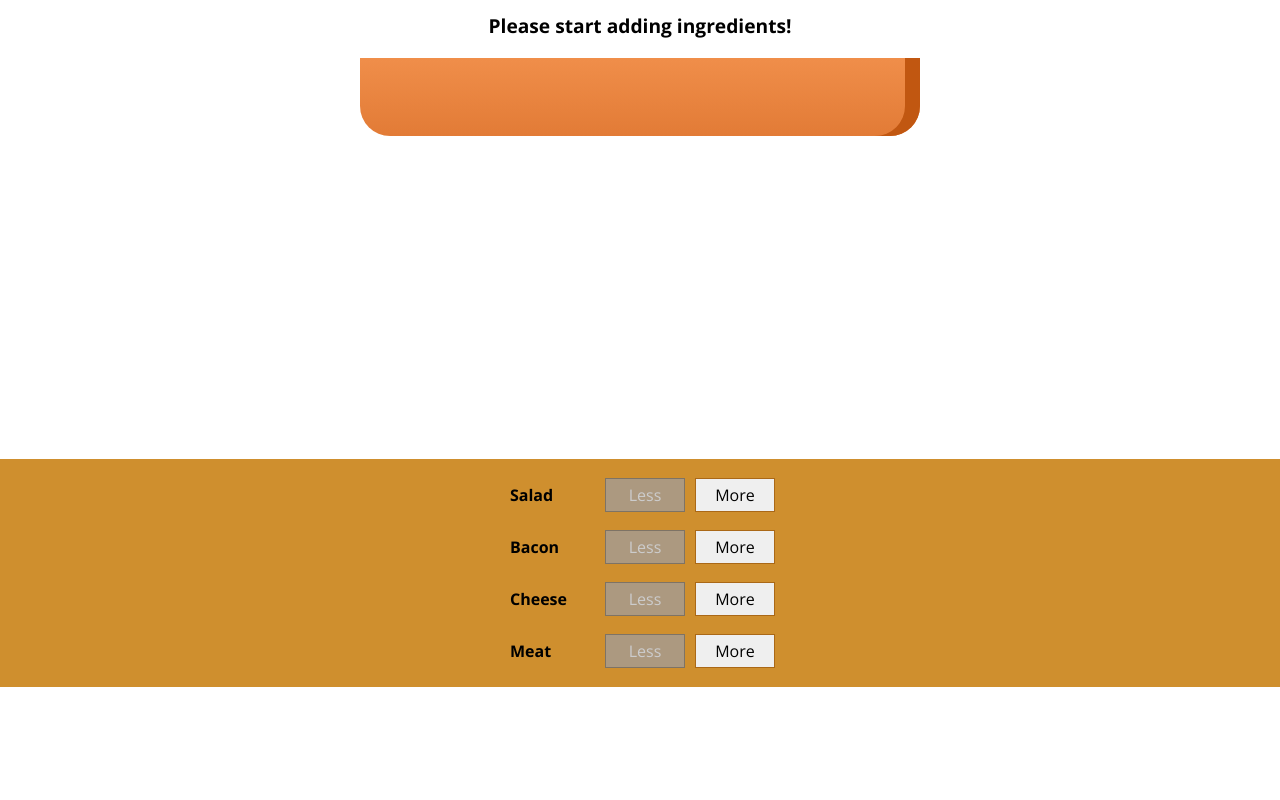
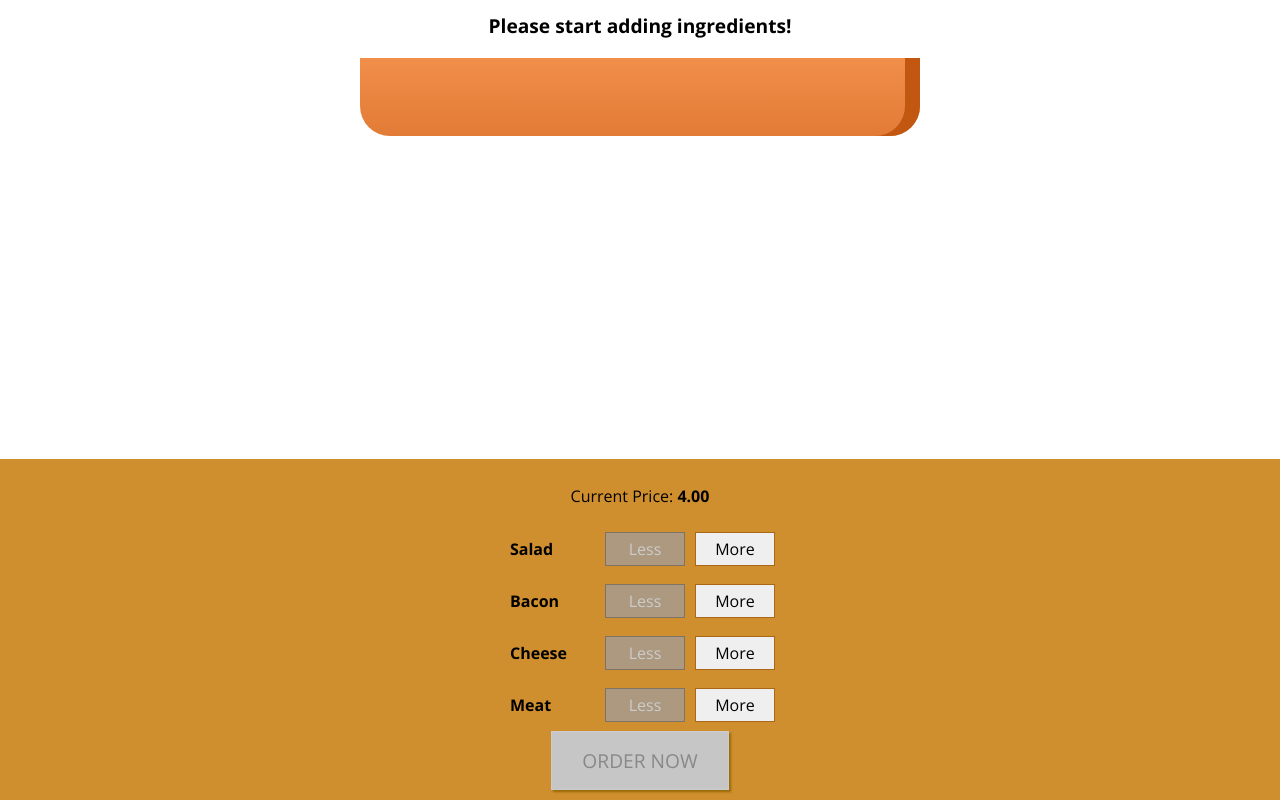
Before and after one commit to PedroCestaro/Burguer_Bilder, a React (Create React App) app in the folder Burguer/burguer-builder/: page / in a window 1280 px wide. Shown: the part 179-979 px from the top of the page. Before the commit the page ends 866 px from the top, so only its background shows below. Built offline with nearby package versions, Linux system fonts and the light colour scheme.

Commit message:
Adicionando func OrderNow

```diff
--- a/Burguer/burguer-builder/src/components/Burguer/BildControls/BuildControls.js
+++ b/Burguer/burguer-builder/src/components/Burguer/BildControls/BuildControls.js
@@ -13,6 +13,7 @@
 
 const buidControls /*Not a component, small case*/ = (props) =>(
     <div className="buildControls">
+        <p>Current Price: <strong>{props.price.toFixed(2)/*pointer to the totalPrice*/}</strong></p>
         {controls.map(crtl =>(/*foraeach control in the map*/
                 <BuildControl
                 key={crtl.label}
@@ -23,6 +24,10 @@
                 disabled = {props.disabled[crtl.type]}
                 />
             ))}
+        <button
+        className="orderButton"
+        disabled={!props.purchasable}
+        >ORDER NOW</button>
     </div>
 );/*Not a jsx file, can use parenteses*/
 
--- a/Burguer/burguer-builder/src/components/Burguer/BildControls/styles.css
+++ b/Burguer/burguer-builder/src/components/Burguer/BildControls/styles.css
@@ -8,3 +8,44 @@
     margin: auto;
     padding: 10px 0;
 }
+
+.orderButton{
+    background-color: #dad735;
+    outline: none;/*button border*/
+    cursor: pointer;
+    border: 1px solid #966909;
+    color: #966909;
+    font-family: inherit;
+    font-size: 1.2em;
+    padding: 15px 30px;
+    box-shadow: 2px 2px 2px #966909;
+}
+
+.orderButton:hover, .orderButton:active{
+    background-color: #a0db41;
+    border: 1px solid #966909;
+    color: #966909;
+}
+
+.orderButton:disabled{
+    background-color: #C7C6C6;
+    cursor: not-allowed;
+    border: 1px solid #ccc;
+    color: #888888;
+}
+
+.orderButton:not(:disabled) {
+    animation: enable 0.3s linear;
+}
+
+@keyframes enable {/*button animation*/
+    0% {
+        transform: scale(1);
+    }
+    60% {
+        transform: scale(1.1);
+    }
+    100% {
+        transform: scale(1);
+    }
+}
--- a/Burguer/burguer-builder/src/containers/BurguerBilder/BurguerBilder.js
+++ b/Burguer/burguer-builder/src/containers/BurguerBilder/BurguerBilder.js
@@ -20,7 +20,19 @@
             cheese: 0,
             meat:0
         },
-        totalPrice: 4
+        totalPrice: 4,
+        purchasable: false
+    }
+
+    updatePurchaseState(ingredients){
+        const sum = Object.keys(ingredients)/*transforming ingredient in an array again*/
+            .map(igKey =>{
+                return ingredients[igKey];
+            })
+            .reduce((sum, el)=>{
+                return sum+el;
+            },0);
+        this.setState({purchasable: sum > 0 })
     }
 
     addIngredientHandler = (type) => {
@@ -36,7 +48,7 @@
         const newPrice = oldPrice + priceAddition;
 
         this.setState({totalPrice: newPrice, ingredients: updatedIngredients})
-
+        this.updatePurchaseState(updatedIngredients);
     }
 
     removeIngredientHandler = (type) => {
@@ -55,7 +67,7 @@
         const newPrice = oldPrice - priceAddition;
 
         this.setState({totalPrice: newPrice, ingredients: updatedIngredients})
-
+        this.updatePurchaseState(updatedIngredients);
     }
 
     render() {
@@ -74,7 +86,9 @@
                     ingredientAdded={this.addIngredientHandler}
                     ingredientRemoved={this.removeIngredientHandler}
                     disabled={disabledInfo}
-              />
+                    price={this.state.totalPrice}
+                    purchasable = {this.state.purchasable}
+                    />
            </Aux>
         );
     }
```
